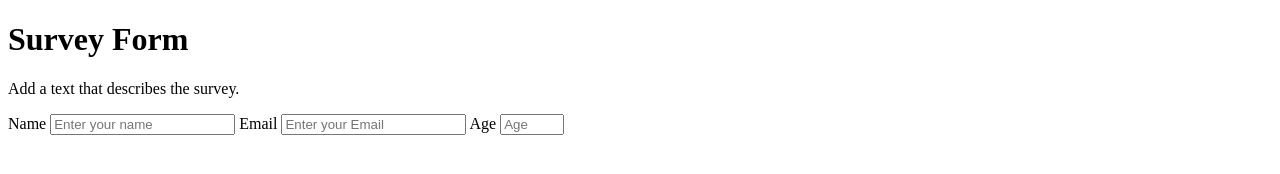
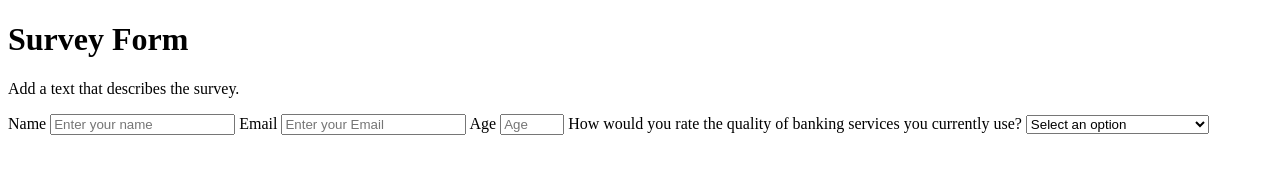
Before and after one commit to letunglam2000/survey-form, a plain HTML site: page index.html in a window 1280 px wide. Drawn offline with Linux system fonts and the light colour scheme.

Commit message:
Add dropdown menu

```diff
--- a/index.html
+++ b/index.html
@@ -13,5 +13,14 @@
     <label id="name-label" for="name">Name <input id="name" type="text" required placeholder="Enter your name"></label>
     <label id="email-label" for="email">Email <input id="email" type="email" required placeholder="Enter your Email"></label>
     <label id="number-label" for="age">Age <input id="number" type="number" min="12" max="120" placeholder="Age"></label>
+    <label>How would you rate the quality of banking services you currently use?</label>
+    <select id="dropdown">
+      <option>Select an option</option>
+      <option value="very-high">Very high quality</option>
+      <option value="high">High quality</option>
+      <option value="neither">Neither high nor low quality</option>
+      <option value="low">Low quality</option>
+      <option value="very-low">Very low quality</option>
+    </select>
   </form>
 </html>
```
